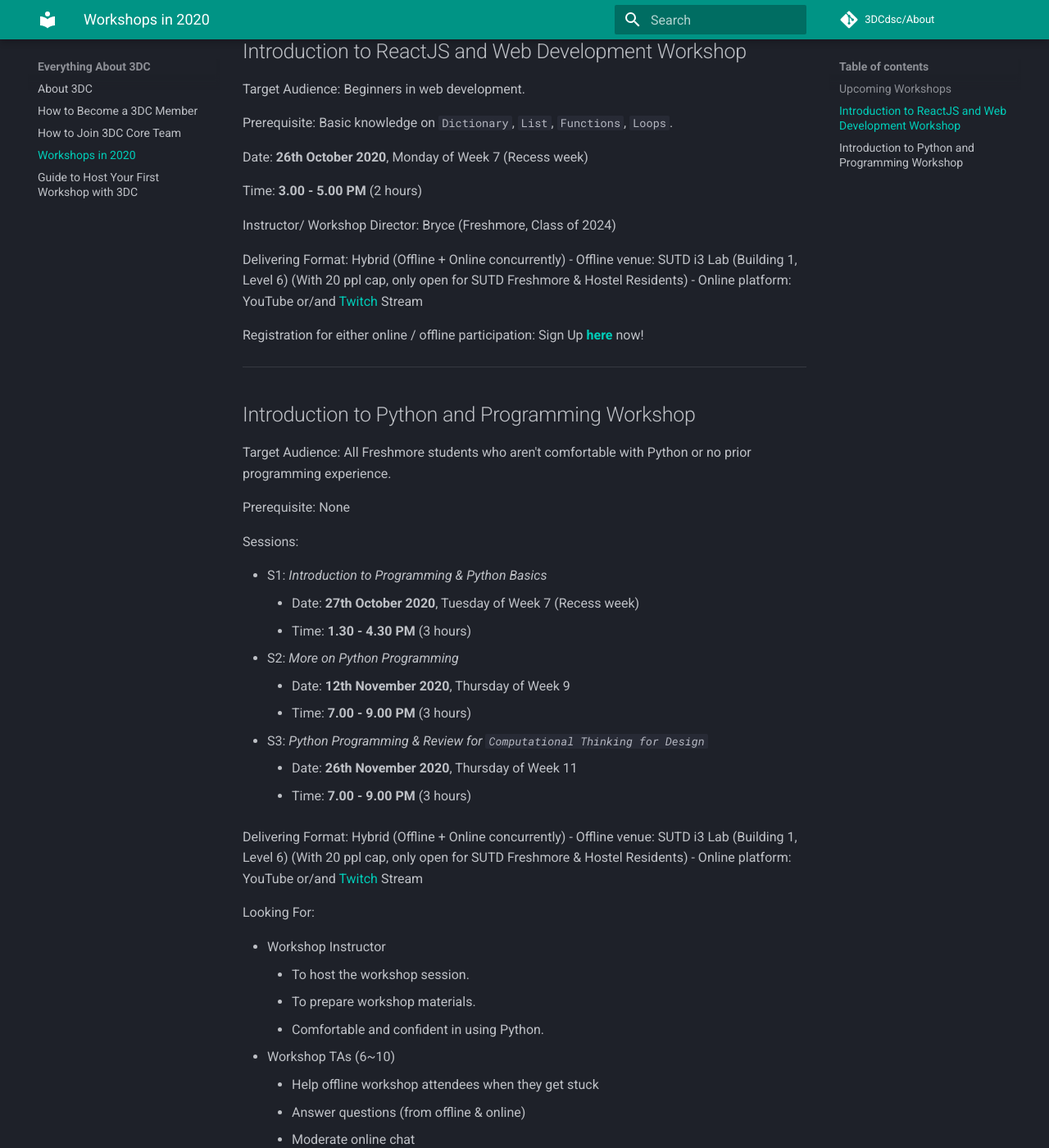
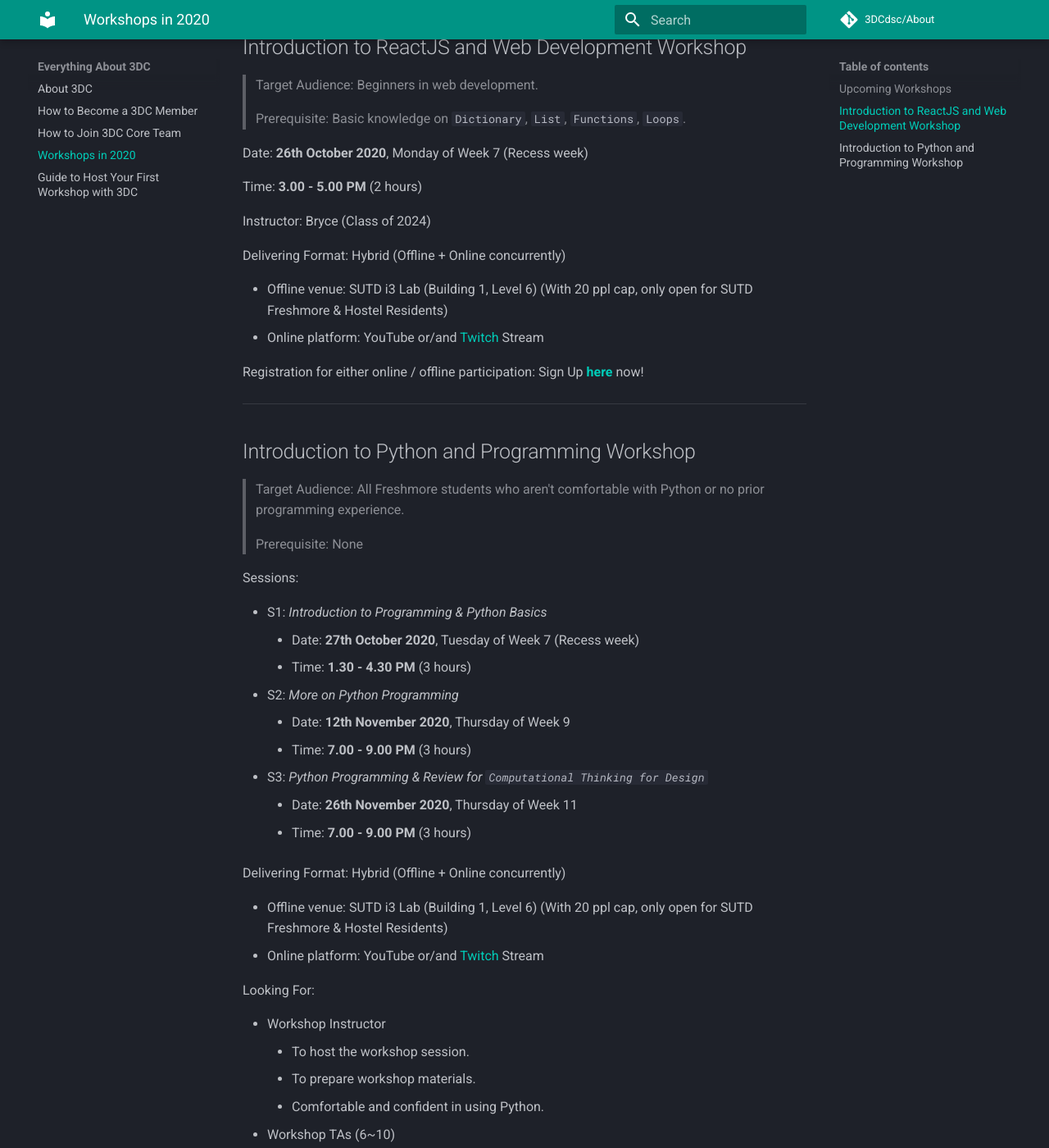
Before and after one commit to 3DCdsc/About, an MkDocs documentation site: the page built from docs/Workshop_2020.md, in a window 1280 px wide and 1400 px high, scrolled down 236 px. Shown: the whole window at 82% size. Built offline with MkDocs 1.6.1 and Material for MkDocs 9.7.7, drawn with Linux system fonts in a browser that asks for light colours; comment, search, counter and statistics services are not loaded.

Commit message:
Fix newline for bullet points

```diff
--- a/docs/Workshop_2020.md
+++ b/docs/Workshop_2020.md
@@ -1,22 +1,23 @@
 # Workshops in 2020
 
-## Upcoming Workshops
+### Upcoming Workshops
 
 ---
 
 ## Introduction to ReactJS and Web Development Workshop
 
-Target Audience: Beginners in web development.
-
-Prerequisite: Basic knowledge on `Dictionary`, `List`, `Functions`, `Loops`.
+>Target Audience: Beginners in web development.
+>
+>Prerequisite: Basic knowledge on `Dictionary`, `List`, `Functions`, `Loops`.
 
 Date: **26th October 2020**, Monday of Week 7 (Recess week)
 
 Time: **3.00 - 5.00 PM** (2 hours)
 
-Instructor/ Workshop Director: Bryce (Freshmore, Class of 2024)
+Instructor: Bryce (Class of 2024)
 
 Delivering Format: Hybrid (Offline + Online concurrently)
+
 - Offline venue: SUTD i3 Lab (Building 1, Level 6) (With 20 ppl cap, only open for SUTD Freshmore & Hostel Residents)
 - Online platform: YouTube or/and [Twitch](https://www.twitch.tv/3dcdsc) Stream
 
@@ -32,8 +33,8 @@ Registration for either online / offline participation: Sign Up [**here**](https
 
 ## Introduction to Python and Programming Workshop
 
-Target Audience: All Freshmore students who aren't comfortable with Python or no prior programming experience.
-
+>Target Audience: All Freshmore students who aren't comfortable with Python or no prior programming experience.
+>
 Prerequisite: None
 
 Sessions:
@@ -49,6 +50,7 @@ Sessions:
     - Time: **7.00 - 9.00 PM** (3 hours)
 
 Delivering Format: Hybrid (Offline + Online concurrently)
+
 - Offline venue: SUTD i3 Lab (Building 1, Level 6) (With 20 ppl cap, only open for SUTD Freshmore & Hostel Residents)
 - Online platform: YouTube or/and [Twitch](https://www.twitch.tv/3dcdsc) Stream
 
```
